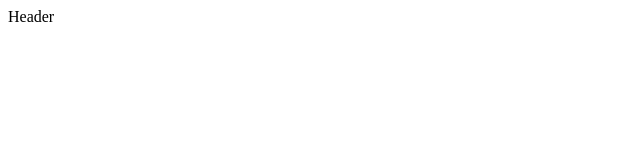
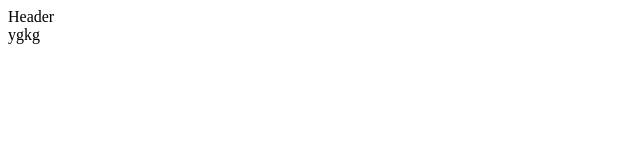
Before and after one commit to OleksiiKolinko/my-project, a plain HTML site: page index.html in a window 1280 px wide. Shown: the full height of the page, 0-640 px from the left. Drawn offline with Linux system fonts and the light colour scheme.

Commit message:
index.html

```diff
--- a/index.html
+++ b/index.html
@@ -9,5 +9,6 @@
   <header>Header</header>
   <main></main>
   <footer></footer>
+  ygkg
 </body>
 </html>
```
